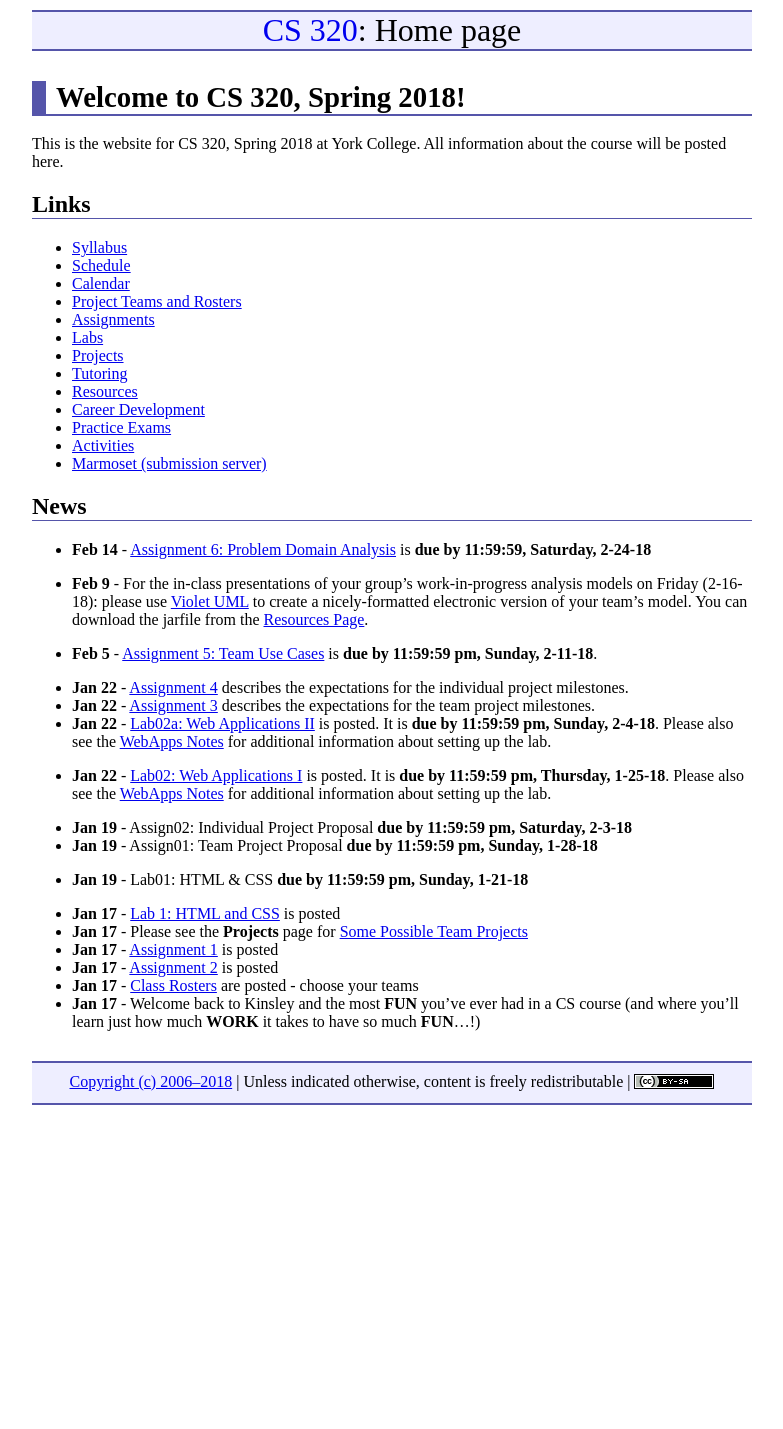
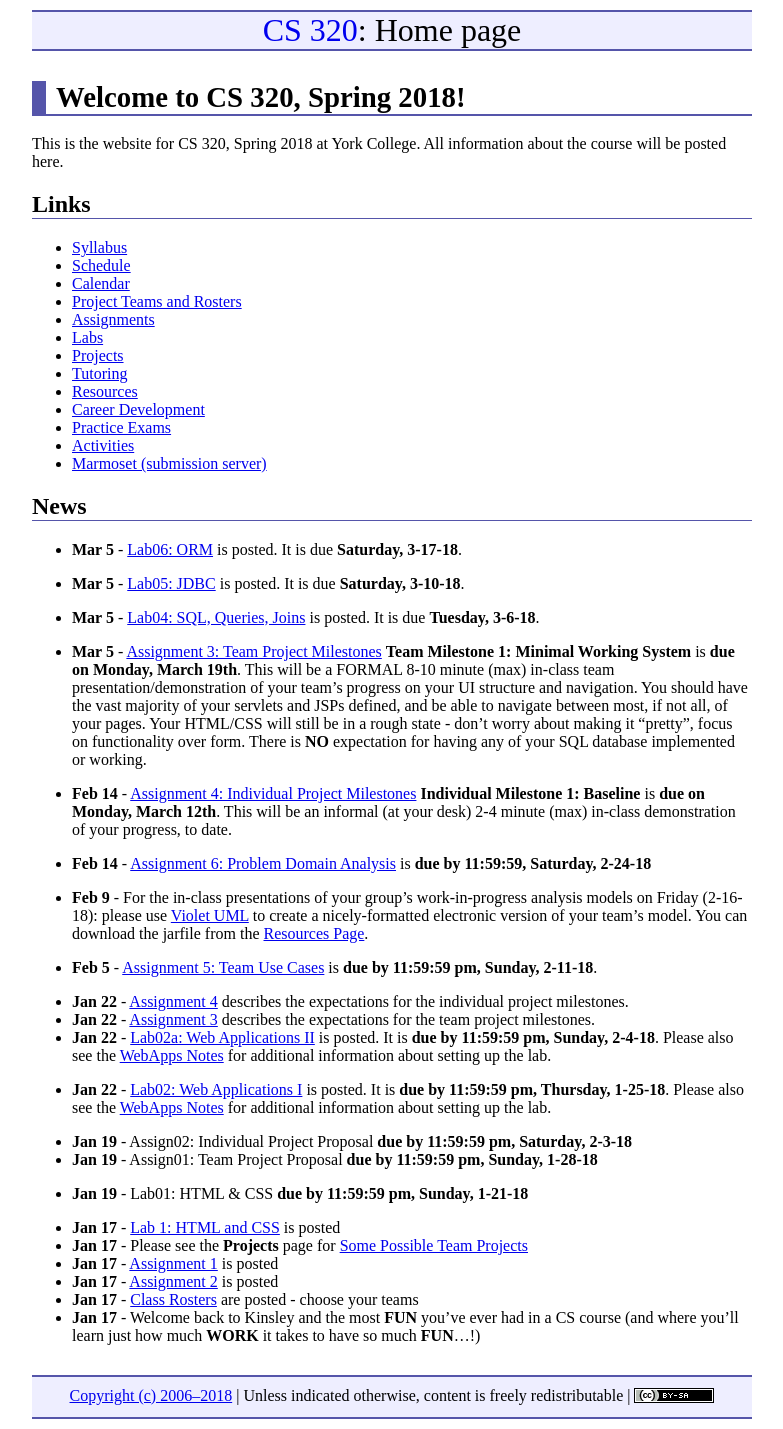
Before and after one commit to ycpcs/cs320-spring2018, a Jekyll site: the page built from index.md, in a window 1280 px wide. Shown: the whole page, without its empty margins (248-1031 px from the left). Built offline with Jekyll 4.4.1, drawn with Linux system fonts in a browser that asks for light colours; before the commit the page ends 1115 px from its top, so only the background shows below that.

Commit message:
updated News

```diff
--- a/index.md
+++ b/index.md
@@ -34,33 +34,33 @@ All information about the course will be posted here.
 
 * **Apr 23** - [Assignment 8](assign/assign08.html) describes the deliverables for the team project.
 
-* **Apr 23** - [Team Project Milestone 4](assign/assign03.html) is due Wednesay, May 2nd.  This will be a 10-minute (max) in-class team presentation/demonstration of your team's progress since milestone 3.  You should have a 95% working system, with a higher degree of "polish".  All SQL database functionality should be implemented for this milestone.  See the guidelines for [Team Project Milestone 4](assign/assign03.html).
+* **Apr 23** - [Team Project Milestone 4](assign/assign03.html) is due Wednesay, May 2nd.  This will be a FORMAL 8-10 minute (max) in-class team presentation/demonstration of your team's progress since milestone 3.  You should have a 95% working system, with a higher degree of "polish".  All SQL database functionality should be implemented for this milestone.  See the guidelines for [Team Project Milestone 4](assign/assign03.html).
 
-* **Apr 16** - [Individual Project Milestone4](assign/assign04.html) is due Monday, April 23rd.  This will be your final 3-4 minute in-class demonstration of your individual project.
+* **Apr 16** - [Individual Project Milestone4](assign/assign04.html) is due Monday, April 23rd.  This will be your final Informal (at your desk) 2-4 minute (max) in-class demonstration of your individual project.
 
-* **Apr 9** - [Team Project Milestone 3](assign/assign03.html) is due Monday, April 16th.  This will be a 10-minute (max) in-class team presentation/demonstration of your team's progress since milestone 2.  SQL database functionality **is required** for this milestone.  A large majority of your classes, methods, test cases, and web page navigation should be implemented by milestone 3, as well.
+* **Apr 9** - [Team Project Milestone 3](assign/assign03.html) is due Monday, April 16th.  This will be a FORMAL 8-10 minute (max) in-class team presentation/demonstration of your team's progress since milestone 2.  SQL database functionality **is required** for this milestone.  A large majority of your classes, methods, test cases, and web page navigation should be implemented by milestone 3, as well.
 
-* **Apr 4** - [Individual Project Milestone3](assign/assign04.html) is due Monday, April 9th.  This will be a 3-4 minute in-class demonstration of your progress since Milestone 2.
+* **Apr 4** - [Individual Project Milestone3](assign/assign04.html) is due Monday, April 9th.  This will be an informal (at your desk) 2-4 minute (max) in-class demonstration of your progress since Milestone 2.
 
-* **Mar 24** - [Team Project Milestone 2](assign/assign03.html) is due Monday, April 2nd.  This will be a 10-minute (max) in-class team presentation/demonstration of your team's progress since milestone 1.  SQL database functionality is **NOT** required for this milestone (but **IS** required for the third milestone.)
+* **Mar 24** - [Team Project Milestone 2](assign/assign03.html) is due Monday, April 2nd.  This will be a FORMAL 8-10 minute (max) in-class team presentation/demonstration of your team's progress since milestone 1.  SQL database functionality is **NOT** required for this milestone (but **IS** required for the third milestone.)
 
 * **Mar 21** - Posted an extensive example project on the [Resources page](./resources) that incorporates the Web Applications lab solution (Lab02) with the ORM Lab solution (Lab06).  It provides a web application front-end to the ORM queries, as well as demonstrates the use of login session information, and incorporation of a SQL database persistence layer with a many-to-many relationship.
 
-* **Mar 19** - [Individual Project Milestone2](assign/assign04.html) is due Monday, March 26th.  This will be a 3-4 minute in-class demonstration of your progress since Milestone 1.
+* **Mar 19** - [Individual Project Milestone2](assign/assign04.html) is due Monday, March 26th.  This will be an informal (at your desk) 2-4 minute (max) in-class demonstration of your progress since Milestone 1.
 
 * **Mar 14** - The midterm exam will be in-class on **Wednesday, 3-28-18**.  It will be open notes and you can use any resource on the CS320 website, as well as your lab solutions.  A practice exam will be posted over the weekend.  We will use Friday, 3-23-18, to go over an end-to-end solution for the books database we've been working with, as well as review for the exam.
 
-* **Mar 9** - [Lab06: ORM](labs/lab06.html) is posted.  It is due **Saturday, 3-17-18**.
+-->
 
-* **Mar 7** - [Lab05: JDBC](labs/lab05.html) is posted.  It is due **Saturday, 3-10-18**.
+* **Mar 5** - [Lab06: ORM](labs/lab06.html) is posted.  It is due **Saturday, 3-17-18**.
+
+* **Mar 5** - [Lab05: JDBC](labs/lab05.html) is posted.  It is due **Saturday, 3-10-18**.
 
 * **Mar 5** - [Lab04: SQL, Queries, Joins](labs/lab04.html) is posted.  It is due **Tuesday, 3-6-18**.
 
-* **Mar 4** - [Assignment 3: Team Project Milestones](assign/assign03.html) **Team Milestone 1: Minimal Working System** is **due on Monday, March 19th**.    This will be an 8-10 minute (max) in-class team presentation/demonstration of your team's progress on your UI structure and navigation.  You should have the vast majority of your servlets and JSPs defined, and be able to navigate between most, if not all, of your pages.  Your HTML/CSS will still be in a rough state - don't worry about making it "pretty", focus on functionality over form.
+* **Mar 5** - [Assignment 3: Team Project Milestones](assign/assign03.html) **Team Milestone 1: Minimal Working System** is **due on Monday, March 19th**.    This will be a FORMAL 8-10 minute (max) in-class team presentation/demonstration of your team's progress on your UI structure and navigation.  You should have the vast majority of your servlets and JSPs defined, and be able to navigate between most, if not all, of your pages.  Your HTML/CSS will still be in a rough state - don't worry about making it "pretty", focus on functionality over form.  There is **NO** expectation for having any of your SQL database implemented or working.
 
-* **Feb 14** - [Assignment 4: Individual Project Milestones](assign/assign04.html) **Individual Milestone 1: Baseline** is **due on Monday, March 12th**.  This will be a 3-4 minute in-class demonstration of your progress, to date.
-
--->
+* **Feb 14** - [Assignment 4: Individual Project Milestones](assign/assign04.html) **Individual Milestone 1: Baseline** is **due on Monday, March 12th**.  This will be an informal (at your desk) 2-4 minute (max) in-class demonstration of your progress, to date.
 
 * **Feb 14** - [Assignment 6: Problem Domain Analysis](assign/assign06.html) is **due by 11:59:59, Saturday, 2-24-18**
 
```
